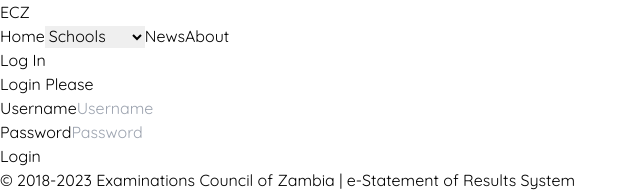
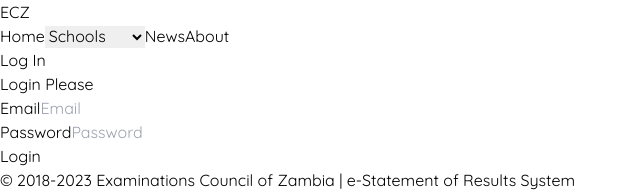
Before and after one commit to DC-21/Ecz-web-portal, a React (Vite) app: page /login in a window 1280 px wide. Shown: the top 192 px of the page, without its empty margins (0-640 px from the left). Built offline with nearby package versions, Linux system fonts and the light colour scheme.

Commit message:
first commit

```diff
--- a/src/Pages/Login.jsx
+++ b/src/Pages/Login.jsx
@@ -1,30 +1,58 @@
-import React from "react";
+import React, { useState } from "react";
+import axios from 'axios';
 
 const Login = () => {
+  const [email, setEmail] = useState('');
+  const [password, setPassword] = useState('');
+
+  const handleLogin = async () => {
+    try {
+      const response = await axios.post('http://localhost:3000/login', { email, password });
+      // Handle successful login
+      console.log(response.data);
+    } catch (error) {
+      console.error(error);
+    }
+  };
+
+  const handleEmailChange = (event) => {
+    setEmail(event.target.value);
+  };
+
+  const handlePasswordChange = (event) => {
+    setPassword(event.target.value);
+  };
+
   return (
     <div className="flex flex-col h-screen justify-center items-center">
-                <h1 className="text-xl text-center pb-4">Login Please</h1>
+      <h1 className="text-xl text-center pb-4">Login Please</h1>
       <div className="border border-green-400 py-14 px-10 rounded">
         <div className="text-center pb-10 pt-4">
-          <label htmlFor="username">Username</label>
+          <label htmlFor="email">Email</label>
           <input
             type="text"
-            id="username"
+            id="email"
             className="block w-64 px-4 py-2 mt-2 border border-gray-300 rounded-md focus:outline-none focus:ring-blue-500 focus:border-blue-500"
-            placeholder="Username"
+            placeholder="Email"
+            value={email}
+            onChange={handleEmailChange}
           />
         </div>
         <div className="text-center pt-0">
-          <label htmlFor="username">Password</label>
+          <label htmlFor="password">Password</label>
           <input
             type="password"
             id="password"
             className="block w-64 px-4 py-2 mt-2 border border-gray-300 rounded-md focus:outline-none focus:ring-blue-500 focus:border-blue-500"
             placeholder="Password"
+            value={password}
+            onChange={handlePasswordChange}
           />
         </div>
         <div className="text-center pt-6">
-            <button className="px-10 py-3 bg-[#00a536] rounded mt-8">Login</button>
+          <button className="px-10 py-3 bg-[#00a536] rounded mt-8" onClick={handleLogin}>
+            Login
+          </button>
         </div>
       </div>
     </div>
```
